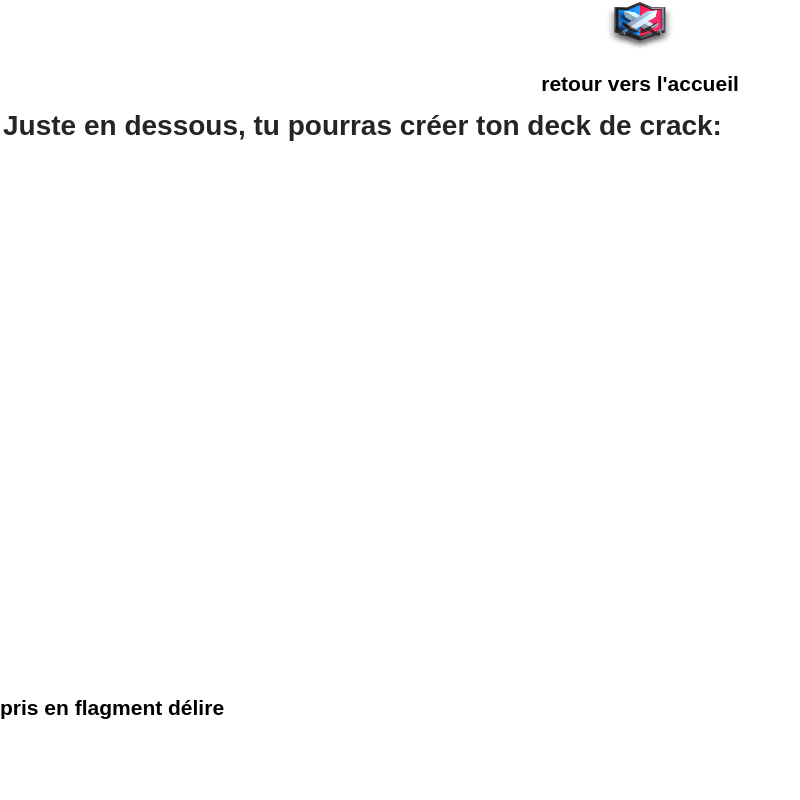
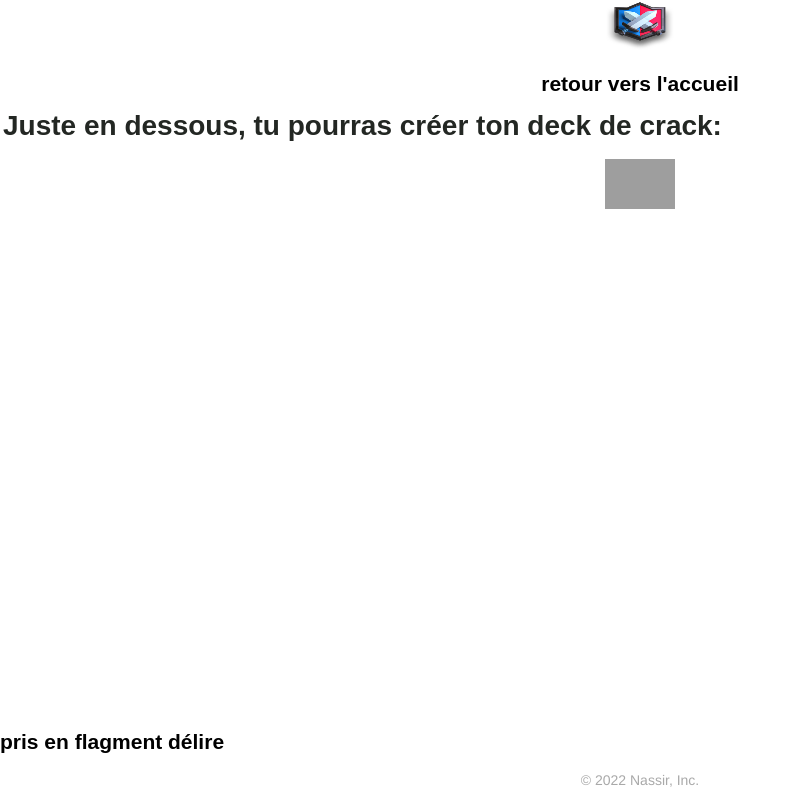
Before and after one commit to Nassir1234/Project-Flask, a Flask app: page /deck in a window 1280 px wide. Shown: the whole page, without its empty margins (0-800 px from the left). Run offline with Flask 2, Linux system fonts and the light colour scheme; data comes from the database, SQL or seed files in the repository; grey boxes are pictures that could not be loaded.

Commit message:
Update gen.html

```diff
--- a/templates/gen.html
+++ b/templates/gen.html
@@ -18,8 +18,12 @@
 	<body>
 
 		<h1>Juste en dessous, tu pourras créer ton deck de crack:</h1>
+		<center><span class="bouton"><a href=><img id="acne" src="/static/images/hee_hee_hee_haw.jpg" width="400" height="200"></a></span></center>
 		</div>
-	<h2><br><br><br><br><br><br><br><br><br><br><br><br><br><br><br><br><br><br><br><br><br><br><br><br><br><br><br>pris en flagment délire</h2>
+	<h2><br><br><br><br><br><br><br><br><br><br><br><br><br><br><br><br><br><br><br><br><br><br><br><br><br>pris en flagment délire</h2>
+	<span>
+        <center>© 2022 Nassir, Inc.</center>
+        </span>
 	</body>
 
 </html>
```
